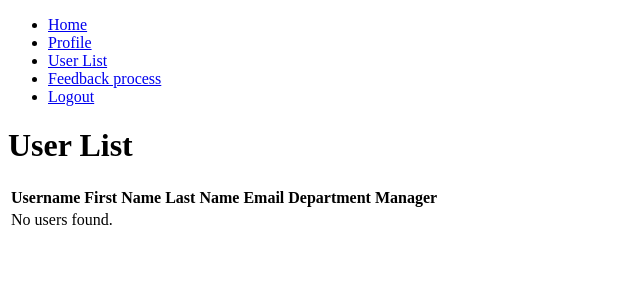
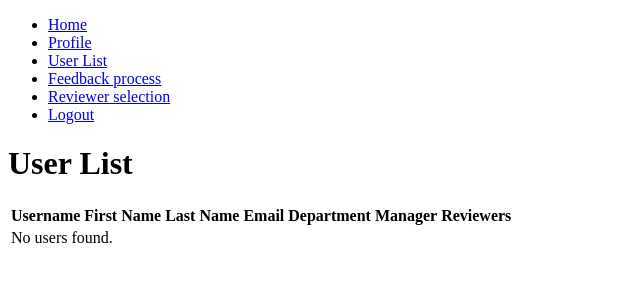
Before and after one commit to juliaberning/Django-Feedback, a Django app: page /user-list/ in a window 1280 px wide. Shown: the top 300 px of the page, without its empty margins (0-640 px from the left). Run offline with Django 5.2, Linux system fonts and the light colour scheme; the visitor is signed in with stand-in values (Sample User, id 1).

Commit message:
feat: reviewer selection view

```diff
--- a/feedback/templates/base.html
+++ b/feedback/templates/base.html
@@ -14,6 +14,7 @@
                     <li><a href="{% url 'profile' %}">Profile</a></li>
                     <li><a href="{% url 'user-list' %}">User List</a></li>
                     <li><a href="{% url 'create-feedback-process' %}">Feedback process</a></li>
+                    <li><a href="{% url 'select-reviewer' %}">Reviewer selection</a></li>
                     <li><a href="{% url 'logout' %}">Logout</a></li>
                 {% endif %}
             </ul>
--- a/feedback/templates/feedback/user-list.html
+++ b/feedback/templates/feedback/user-list.html
@@ -10,6 +10,7 @@
                 <th>Email</th>
                 <th>Department</th>
                 <th>Manager</th>
+                <th>Reviewers</th>
             </tr>
         </thead>
         <tbody>
@@ -21,10 +22,17 @@
                     <td>{{ user.user.email }}</td>
                     <td>{{ user.department }}</td>
                     <td>{{ user.manager }}</td>
+                    <td>
+                        {% if user.reviewers %}
+                            {{ user.reviewers|join:", " }}
+                        {% else %}
+                            No reviewers assigned
+                        {% endif %}
+                    </td>
                 </tr>
             {% empty %}
                 <tr>
-                    <td colspan="6">No users found.</td>
+                    <td colspan="7">No users found.</td>
                 </tr>
             {% endfor %}
         </tbody>
--- a/feedback/urls.py
+++ b/feedback/urls.py
@@ -1,5 +1,5 @@
 from django.urls import path
-from .views import create_feedback_process, home, register, login_view, logout_view, profile_view, user_list
+from .views import create_feedback_process, home, register, login_view, logout_view, profile_view, user_list, select_reviewer
 
 urlpatterns = [
     path('', home, name='home'),
@@ -9,4 +9,5 @@
     path('profile/', profile_view, name='profile'),
     path('user-list/', user_list, name='user-list'),
     path('create-feedback-process/',create_feedback_process, name='create-feedback-process'),
+    path('select-reviewer/', select_reviewer, name='select-reviewer'),
 ]
--- a/feedback/views.py
+++ b/feedback/views.py
@@ -1,6 +1,7 @@
 from django.contrib.auth import authenticate, login, logout
 from django.contrib.auth.decorators import login_required
-from .models import UserProfile, FeedbackProcess
+from django.db import IntegrityError
+from .models import Review, UserProfile, FeedbackProcess
 from django.shortcuts import render, redirect
 from django.contrib import messages
 from .forms import CombinedProfileForm, CustomUserCreationForm
@@ -67,6 +68,16 @@
 @login_required
 def user_list(request):
     users = UserProfile.objects.all()
+
+    for user in users:
+        feedback_process = FeedbackProcess.objects.filter(reviewee=user).first()
+
+        if feedback_process:
+            reviewers = Review.objects.filter(feedback_process=feedback_process)
+            user.reviewers = [review.reviewer.user.username for review in reviewers]
+        else:
+            user.reviewers = []
+
     return render(request, 'feedback/user-list.html', {'users': users})
 
 
@@ -94,3 +105,47 @@
     return render(request, 'feedback/create-feedback-process.html', {
         'user_profile': user_profile
     })
+
+@login_required
+def select_reviewer(request):
+    try:
+        user_profile = UserProfile.objects.get(user=request.user)
+    except UserProfile.DoesNotExist:
+        messages.info(request, "You need to complete your profile.")
+        return redirect('profile')
+
+    feedback_process = FeedbackProcess.objects.filter(reviewee=user_profile).first()
+
+    if not feedback_process:
+        messages.error(request, "You do not have an existing feedback process.")
+        return redirect('create-feedback-process')
+
+    potential_reviewers = UserProfile.objects.all()
+
+    if request.method == 'POST':
+        reviewer_id = request.POST.get('reviewer')
+        if reviewer_id:
+            reviewer = UserProfile.objects.get(id=reviewer_id)
+
+
+            try:
+                Review.objects.create(
+                    feedback_process=feedback_process,
+                    reviewer=reviewer,
+                    review_text=""
+                )
+                messages.success(request, f"Reviewer {reviewer.user.username} has been selected.")
+                return redirect('user-list')
+
+            except IntegrityError:
+                messages.error(request, f"Reviewer {reviewer.user.username} has already been assigned for this feedback process.")
+                return redirect('select-reviewer')
+
+        else:
+            messages.error(request, "Please select a reviewer.")
+
+    return render(request, 'feedback/select-reviewer.html', {
+        'user_profile': user_profile,
+        'feedback_process': feedback_process,
+        'potential_reviewers': potential_reviewers,
+    })
```
Also changed, not shown: feedback/templates/feedback/select-reviewer.html (added, +27 -0 lines).
